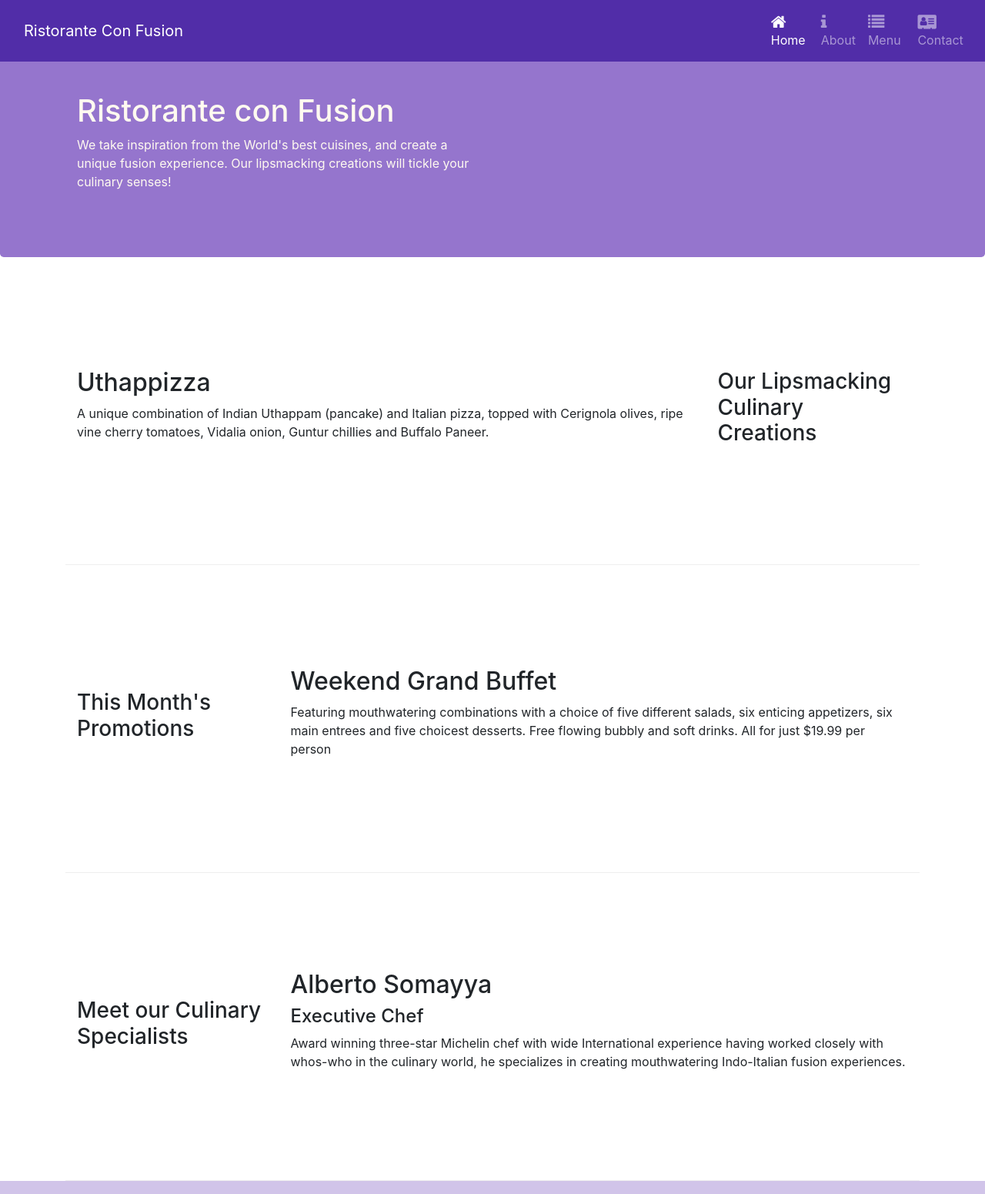
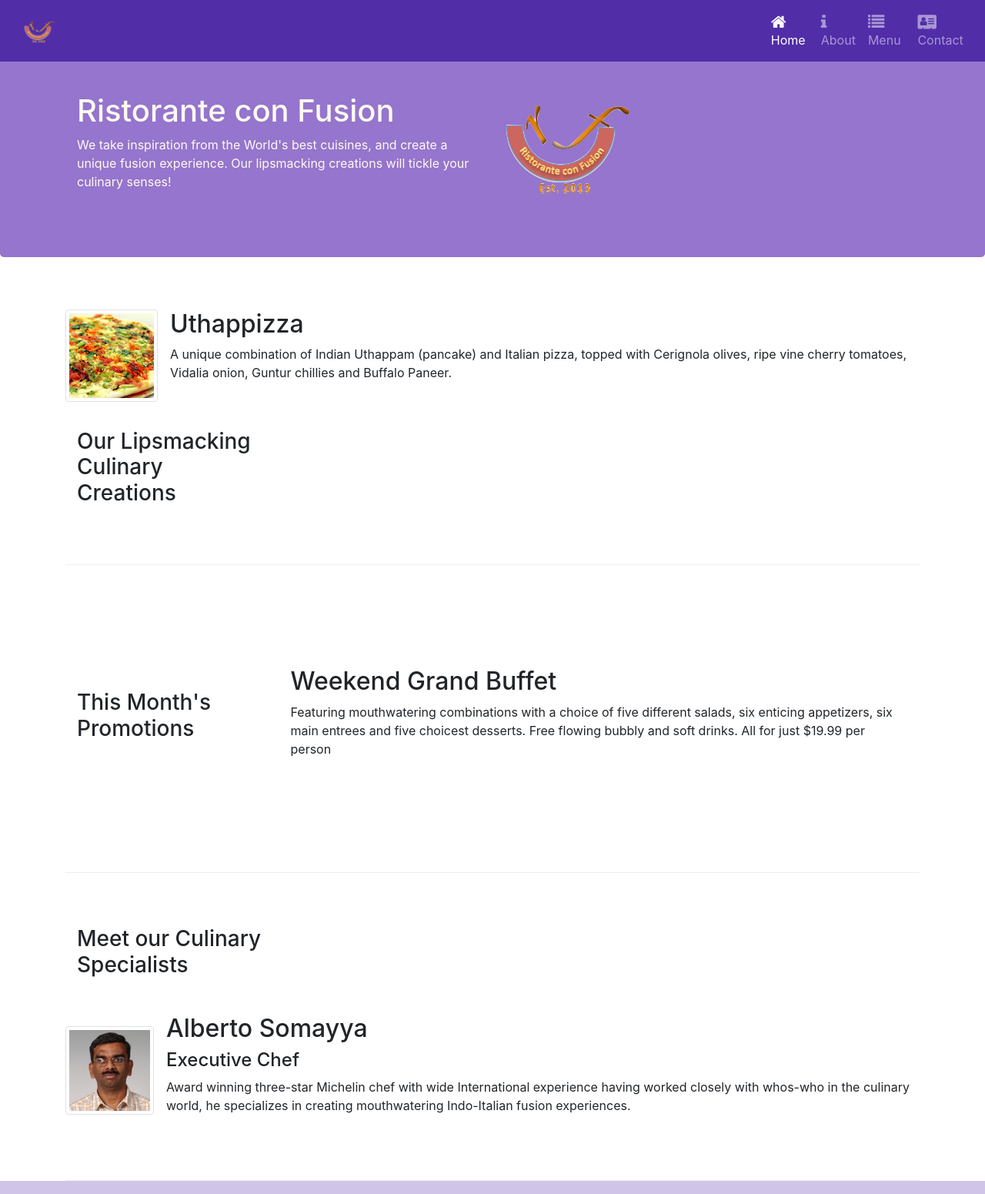
Before and after one commit to kwambokaB/bootstrap-project, a website: page index.html in a window 1280 px wide. Shown: the top 1551 px of the page at 77% size. Drawn offline with nearby package versions, Linux system fonts and the light colour scheme.

Commit message:
imagesa and media

```diff
--- a/index.html
+++ b/index.html
@@ -17,7 +17,7 @@
 <body>
      <nav class="navbar navbar-dark navbar-expand-sm fixed-top">
          <div class="container">
-             <a class="navbar-brand" href="#">Ristorante Con Fusion</a>
+                <a class="navbar-brand mr-auto" href="#"><img src="img/logo.png" height="30" width="41"></a>
               <button class="navbar-toggler" type="button" data-toggle="collapse" data-target="#Navbar">
                   <span class="navbar-toggler-icon"></span>
               </button>
@@ -43,8 +43,9 @@
                     <h1>Ristorante con Fusion</h1>
                     <p>We take inspiration from the World's best cuisines, and create a unique fusion experience. Our lipsmacking creations will tickle your culinary senses!</p>
                 </div>
-                <div class="col-12 col-sm-6">
-                </div>
+                 <div class="col-12 col-sm align-self-center">
+                     <img src="img/logo.png" class="img-fluid">
+                 </div>
             </div>
         </div>
     </header>
@@ -54,12 +55,16 @@
             <div class="col-12 col-sm-4 order-sm-last col-md-3">
                 <h3>Our Lipsmacking Culinary Creations</h3>
             </div>
-            <div class="col col-sm col-md">
-                <h2>Uthappizza</h2>
-                <p class="d-none d-sm-block">A unique combination of Indian Uthappam (pancake) and Italian pizza, topped
-                    with Cerignola olives, ripe vine cherry tomatoes, Vidalia onion, Guntur chillies and Buffalo Paneer.
-                </p>
-            </div>
+             <div class="media">
+                 <img class="d-flex mr-3 img-thumbnail align-self-center" src="img/uthappizza.png" alt="Uthappizza">
+                 <div class="media-body">
+                     <h2 class="mt-0">Uthappizza</h2>
+                     <p class="d-none d-sm-block">A unique combination of Indian Uthappam (pancake) and
+                         Italian pizza, topped with Cerignola olives, ripe vine
+                         cherry tomatoes, Vidalia onion, Guntur chillies and
+                         Buffalo Paneer.</p>
+                 </div>
+             </div>
         </div>
 
 
@@ -79,13 +84,18 @@
             <div class="col-12 col-sm-4 order-sm-first col-md-3">
                 <h3>Meet our Culinary Specialists</h3>
             </div>
-            <div class="col col-sm col-md">
-                <h2>Alberto Somayya</h2>
-                <h4>Executive Chef</h4>
-                <p class="d-none d-sm-block">Award winning three-star Michelin chef with wide International experience
-                    having worked closely with whos-who in the culinary world, he specializes in creating mouthwatering
-                    Indo-Italian fusion experiences. </p>
-            </div>
+              <div class="media">
+                  <img class="d-flex mr-3 img-thumbnail align-self-center" src="img/alberto.png" alt="Alberto Somayya">
+                  <div class="media-body">
+                      <h2 class="mt-0">Alberto Somayya</h2>
+                      <h4>Executive Chef</h4>
+                      <p class="d-none d-sm-block">Award winning three-star Michelin chef with wide
+                          International experience having worked closely with
+                          whos-who in the culinary world, he specializes in
+                          creating mouthwatering Indo-Italian fusion experiences.
+                      </p>
+                  </div>
+              </div>
         </div>
     </div>
 
```
Also changed, not shown: aboutus.html (+3 -2 lines), contactus.html (+3 -2 lines), img/alberto.png (added), img/buffet.png (added), img/logo.png (added), img/uthappizza.png (added), 1 other file.
